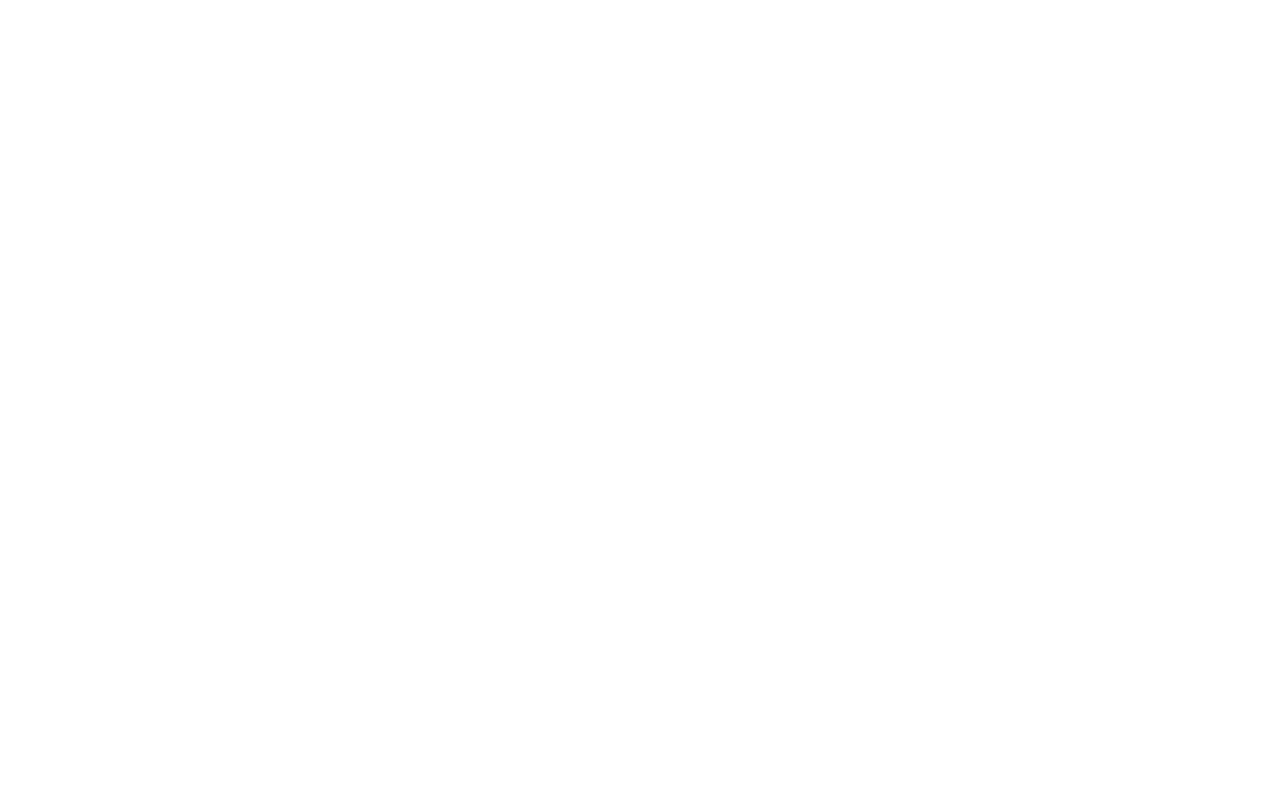
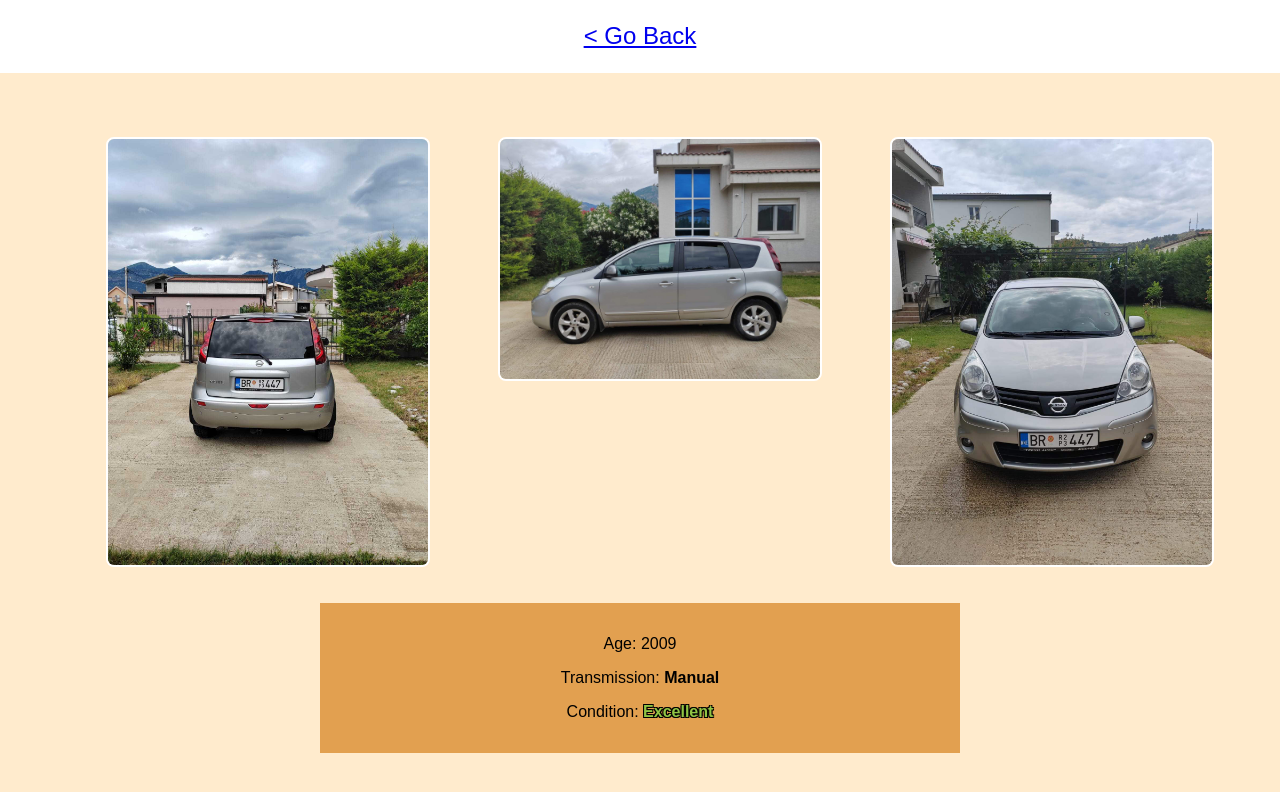
Before and after one commit to DakiTheBest/Maxim-Cars, a plain HTML site: page pages/car1.html in a window 1280 px wide. Drawn offline with Linux system fonts and the light colour scheme.

Commit message:
progress 2

```diff
--- a/css/car-card.css
+++ b/css/car-card.css
@@ -4,7 +4,7 @@ ul {
 }
 
 .car-card {
-  margin: 0;
+  margin: 2rem;
   text-align: center;
   list-style: none;
   background-color: rgb(226, 160, 80);
@@ -40,6 +40,7 @@ a {
   color: black;
   margin: auto;
   padding: 1rem;
+  border: 2px solid rgb(0, 0, 0);
   border-radius: 4px;
   background-color: rgb(255, 145, 0);
   transition: background-color 0.5s ease, color 0.5s ease, transform 0.5s ease;
--- /dev/null
+++ b/css/car-info.css
@@ -0,0 +1,34 @@
+ul {
+  list-style: none;
+  display: flex;
+  justify-content: space-around;
+}
+
+li {
+}
+
+img {
+  margin: 1rem;
+  max-width: 20rem;
+  max-height: 30rem;
+  border-radius: 8px;
+  border: 2px solid rgb(255, 255, 255);
+  transition: transform 0.5s ease;
+}
+
+img:hover {
+  transform: scale(1.05);
+}
+
+.condition {
+  color: rgb(144, 196, 68);
+  text-shadow: -1px -1px 0 #000, 1px -1px 0 #000, -1px 1px 0 #000,
+    1px 1px 0 #000;
+}
+
+.info {
+    margin: auto;
+    padding: 1rem;
+    background-color: rgb(226, 160, 80);
+    max-width: 50%;
+}
--- a/pages/car1.html
+++ b/pages/car1.html
@@ -1,11 +1,27 @@
 <!DOCTYPE html>
 <html lang="en">
-<head>
-    <meta charset="UTF-8">
-    <meta name="viewport" content="width=device-width, initial-scale=1.0">
+  <head>
+    <meta charset="UTF-8" />
+    <meta name="viewport" content="width=device-width, initial-scale=1.0" />
     <title>Nissan Note</title>
-</head>
-<body>
-
-</body>
+    <link rel="stylesheet" href="/css/styles.css" />
+    <link rel="stylesheet" href="/css/car-info.css" />
+  </head>
+  <body>
+    <header>
+      <a href="/index.html">< Go Back</a>
+    </header>
+    <main>
+      <ul>
+        <li><img src="/images/car1-1.jpg" alt="Nissan Note" /></li>
+        <li><img src="/images/car1-2.jpg" alt="Nissan Note" /></li>
+        <li><img src="/images/car1-3.jpg" alt="Nissan Note" /></li>
+      </ul>
+      <div class="info">
+        <p>Age: 2009</p>
+        <p>Transmission: <strong>Manual</strong></p>
+        <p>Condition: <strong class="condition">Excellent</strong></p>
+      </div>
+    </main>
+  </body>
 </html>
```
Also changed, not shown: pages/car2.html (+23 -7 lines), images/car2-2.jpg, images/car2-3.jpg.
